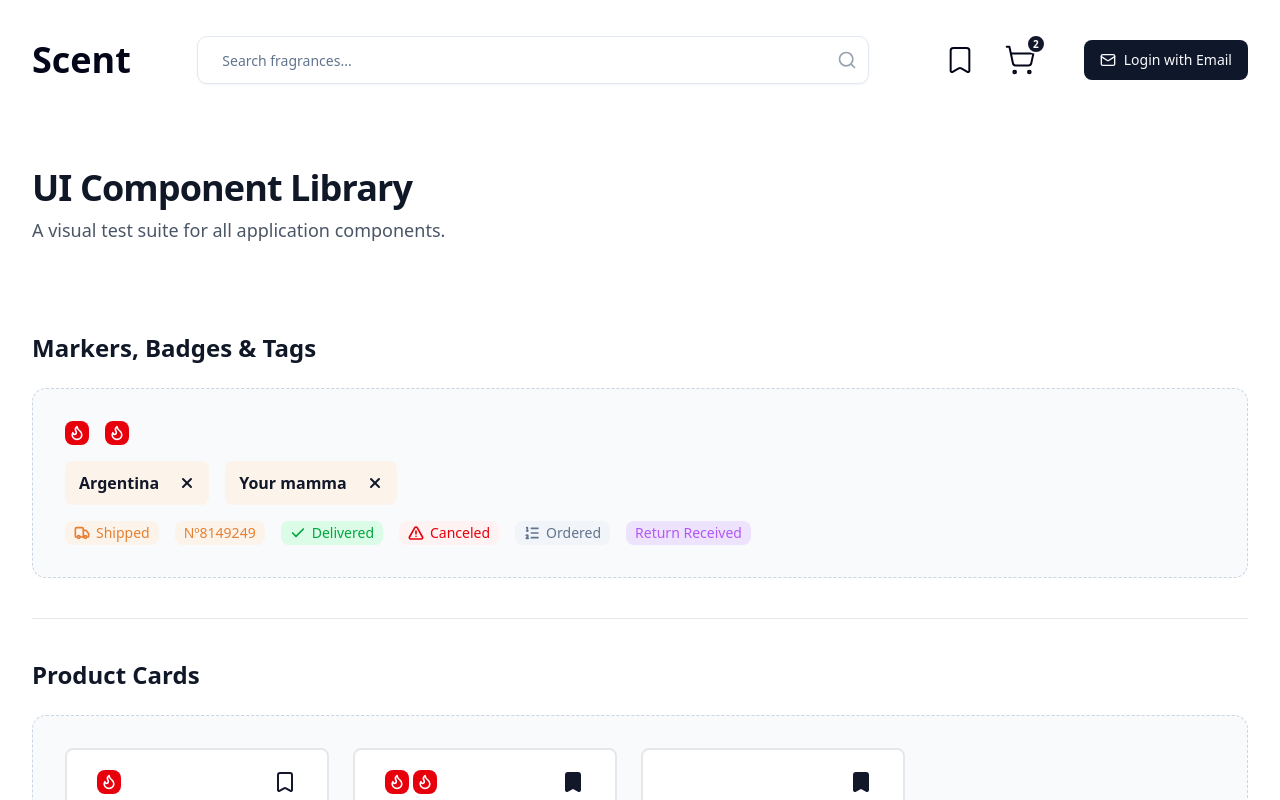
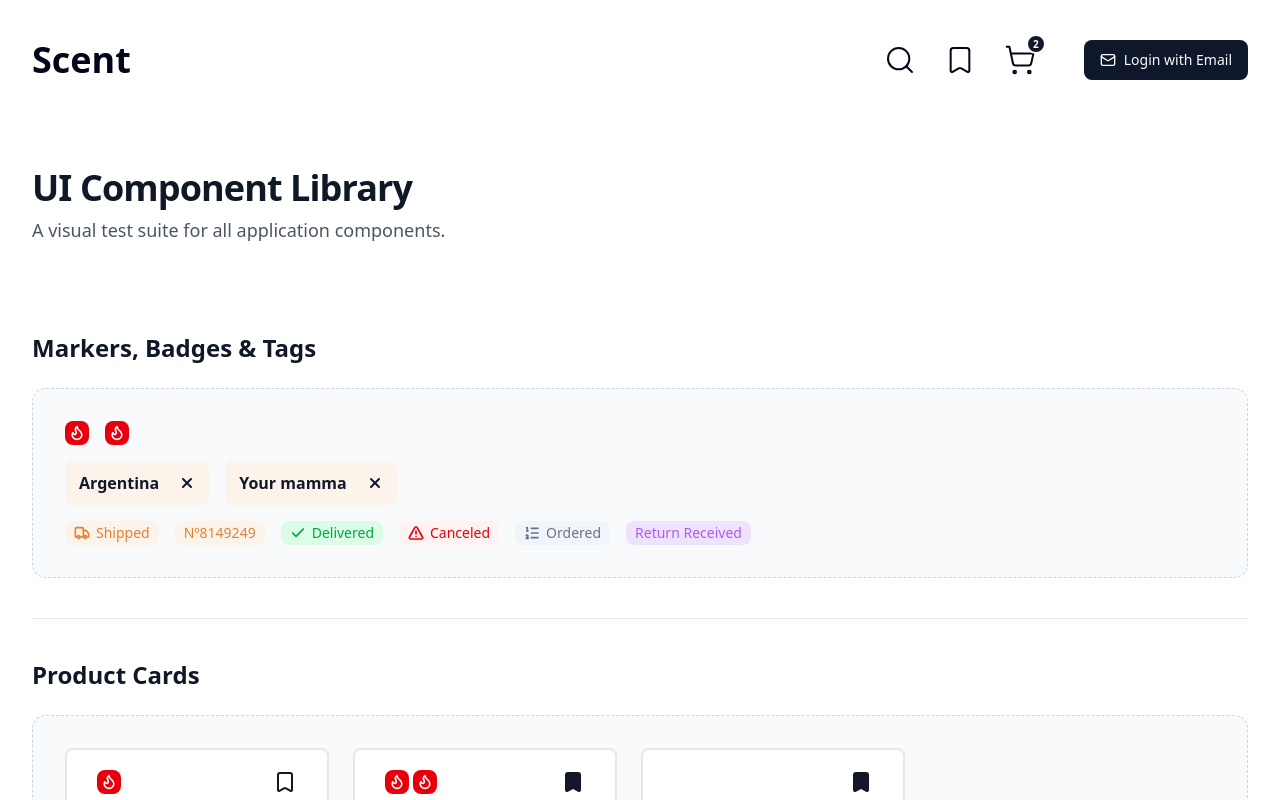
Before and after one commit to Abviol/scent, a Next.js app: page /demo in a window 1280 px wide. Shown: the top 800 px of the page. Built offline with nearby package versions, Linux system fonts and the light colour scheme.

Commit message:
feat(header): finish search bar
- ui according the design
- animation

```diff
--- a/components/layout/header.tsx
+++ b/components/layout/header.tsx
@@ -1,6 +1,6 @@
 "use client";
 
-import React, { useEffect, useState } from "react";
+import React, { MouseEvent, useEffect, useRef, useState } from "react";
 import Link from "next/link";
 import { Bookmark, Mail, Search, ShoppingCartIcon, X } from "lucide-react";
 
@@ -32,11 +32,24 @@ export default function Header() {
 	const closeSearch = () => setIsSearchOpen(false);
 	const handleSearchFocus = () => setIsSearchOpen(true);
 	const clearSearch = () => setSearchValue("");
+	const handleBlur = (e: PointerEvent) => {
+		const target = e.target as HTMLElement;
+		if (!target.closest(".search-bar")) {
+			setIsSearchOpen(false);
+			console.log("Blurred");
+		}
+	};
 
 	useEffect(() => {
-		if (isSearchOpen && searchValue) document.body.style.overflow = "hidden";
+		if (isSearchOpen && searchValue)
+			document.body.style.overflow = "hidden";
 		else document.body.style.overflow = "visible";
 	}, [isSearchOpen, searchValue]);
+
+	useEffect(() => {
+		document.body.addEventListener("click", handleBlur);
+		return () => document.body.removeEventListener("click", handleBlur);
+	}, []);
 
 	return (
 		<>
@@ -59,8 +72,9 @@ export default function Header() {
 						Scent
 					</Link>
 
+					<div className="flex flex-row justify-between w-full max-w-[75%] gap-x-3">
 						{/* 2. Search Bar */}
-					<div className="relative flex-1 max-w-2xl">
+						<div className="relative flex-1">
 							<SearchBar
 								value={searchValue}
 								isOpen={isSearchOpen}
@@ -76,6 +90,7 @@ export default function Header() {
 							user={user}
 							itemsInCart={itemsInCart}
 						/>
+					</div>
 				</div>
 
 				{/* 4. Search Results Dropdown */}
@@ -100,24 +115,54 @@ function SearchBar({
 	onFocus: () => void;
 	onClear: () => void;
 }) {
+	const inputRef = useRef<HTMLInputElement>(null);
+
+	useEffect(() => {
+		if (isOpen) {
+			setTimeout(() => {
+				inputRef.current?.focus();
+			}, 50);
+		}
+	}, [isOpen]);
+
+	const handleFocus = () => {
+		onFocus();
+		inputRef.current?.focus();
+	}
+
+	const handleClear = () => {
+		onClear();
+		inputRef.current?.focus();
+	};
+
 	return (
-		<div className="relative group">
+		<div
+			className={`search-bar relative group flex flex-row gap-x-3 ${
+				isOpen ? "justify-start" : "w-full justify-end"
+			} transition-all`}
+		>
+			{isOpen && (
 				<Input
+					ref={inputRef}
 					type="search"
 					placeholder="Search fragrances..."
 					value={value}
 					onChange={(e) => onChange(e.target.value)}
-				onFocus={onFocus}
-				className="w-full h-12 rounded-lg border py-2 pl-6 pr-12 text-sm outline-none transition-all"
+					className="w-full max-w-xl h-12 rounded-lg border py-2 px-6 text-sm outline-none transition-all animate-in fade-in duration-200"
 				/>
+			)}
+			<div
+				className={`${isOpen ? "w-0" : "w-[20%]"} transition-all`}
+			></div>
 			<button
-				className="absolute right-3 top-1/2 -translate-y-1/2 text-gray-400 hover:text-main"
+				className="button-icon shrink-0"
 				aria-label={isOpen && value ? "Clear search" : "Search"}
+				onClick={isOpen && value ? handleClear : handleFocus}
 			>
 				{isOpen && value ? (
-					<X size={18} onClick={onClear} />
+					<X size={28} />
 				) : (
-					<Search size={20} />
+					<Search size={32} strokeWidth={1.5} />
 				)}
 			</button>
 		</div>
```
Lines whose indentation alone changed are shown as unchanged.
